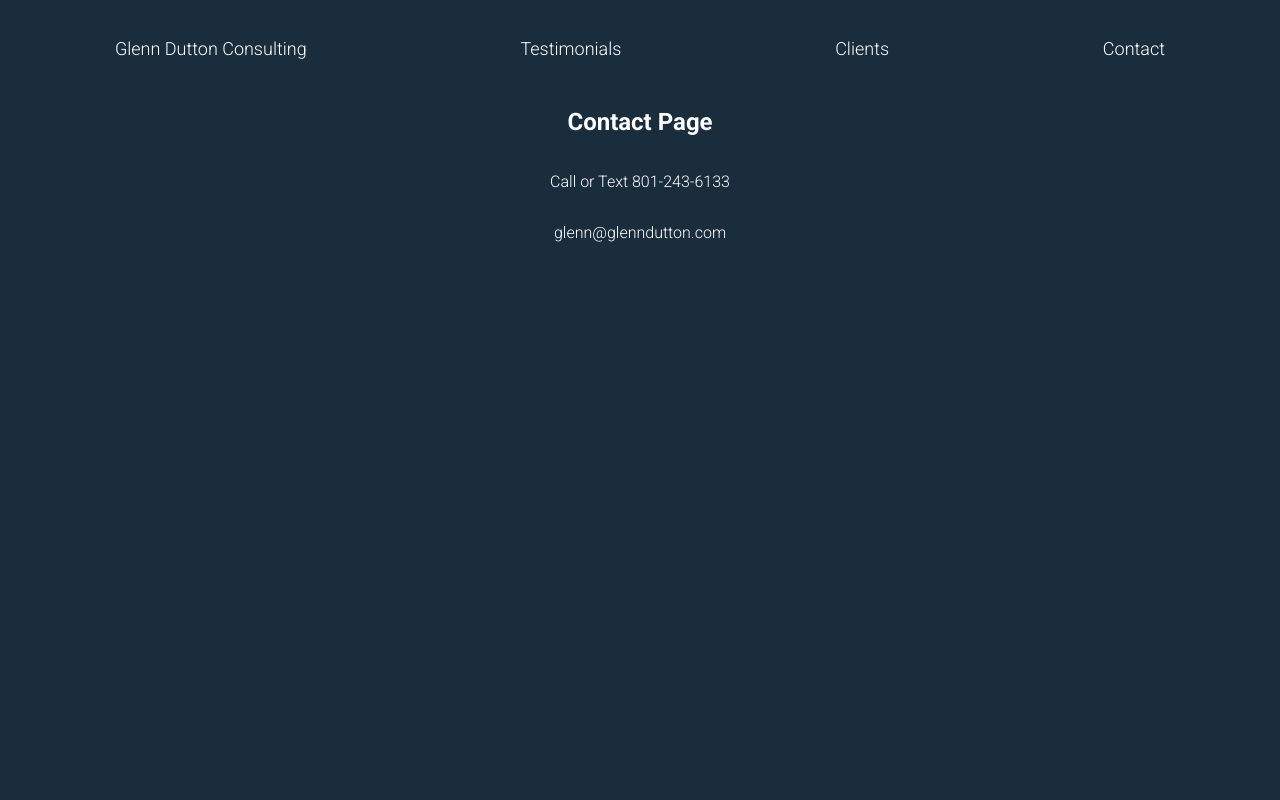
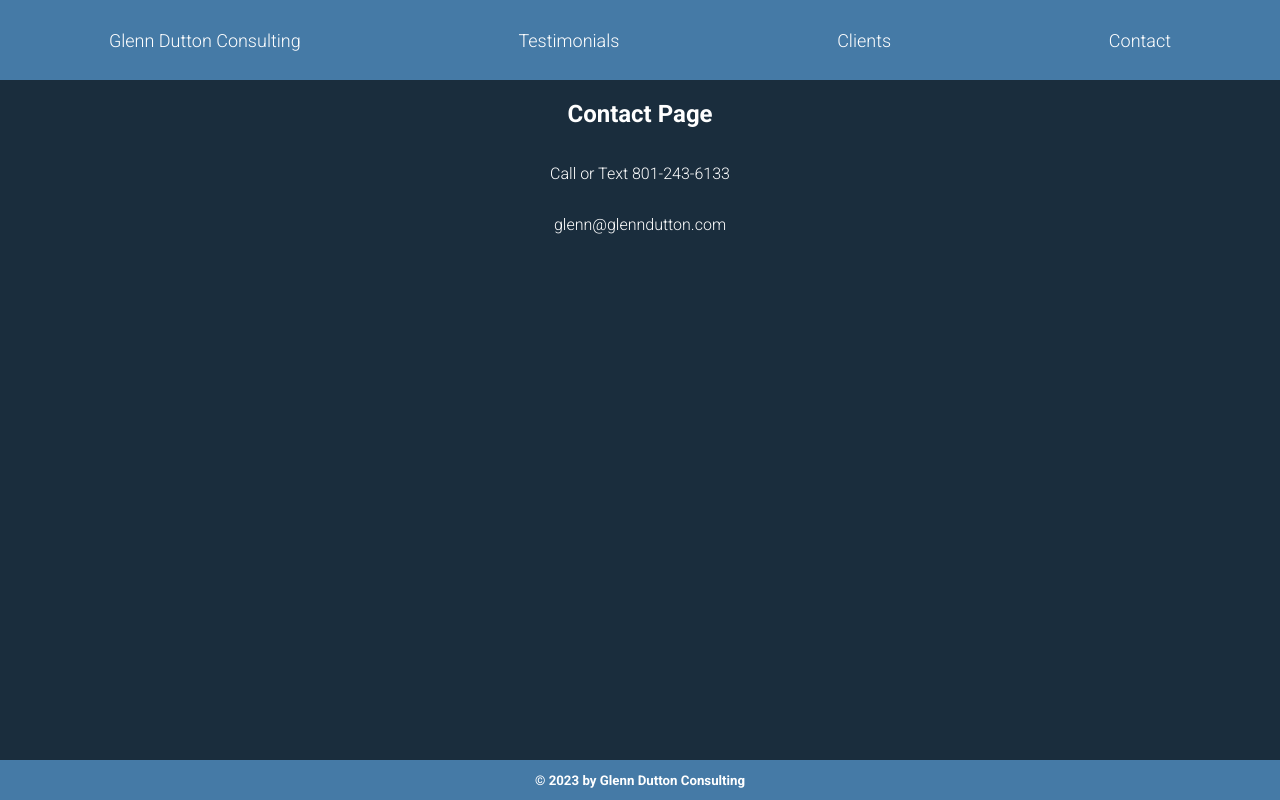
Before and after one commit to brooklynlonghurst/glenndutton, a React (Create React App) app: page /contact in a window 1280 px wide. Built offline with nearby package versions, Linux system fonts and the light colour scheme.

Commit message:
adds footer

```diff
--- a/src/App.css
+++ b/src/App.css
@@ -1,19 +1,32 @@
 body {
   background-color: #1a2d3d;
   color: white;
-  position: relative;
+  margin: 0;
   font-family: 'Roboto', sans-serif;
 }
 
 nav {
+  position: sticky;
   display: flex;
   flex-direction: row;
   justify-content: space-around;
   align-items: center;
   height: 80px;
-  background-color: #1a2d3d;
+  background-color: #457aa6;
   width: 100%;
   font-size: large;
+}
+
+footer {
+  position: absolute;
+  display: flex;
+  flex-direction: column;
+  align-items: center;
+  justify-content: center;
+  bottom: 0;
+  width: 100%;
+  height: 2.5rem;
+  background-color: #457aa6;
 }
 
 .link {
--- a/src/App.js
+++ b/src/App.js
@@ -1,10 +1,11 @@
 import './App.css'
-import { Routes, Switch, Route } from 'react-router-dom'
+import { Routes, Route } from 'react-router-dom'
 import Home from './client/screens/Home';
 import Testimonials from './client/screens/Testimonials';
 import Clients from './client/screens/Clients';
 import Contact from './client/screens/Contact';
 import Header from './client/components/Header';
+import Footer from './client/components/Footer';
 
 function App() {
   return (
@@ -16,6 +17,7 @@ function App() {
             <Route path='/clients' element={<Clients />} />
             <Route path='/contact' element={<Contact />} />
       </Routes>
+      <Footer />
     </div>
   );
 }
--- a/src/client/components/Footer.jsx
+++ b/src/client/components/Footer.jsx
@@ -1,9 +1,13 @@
 import React from 'react'
 
 function Footer() {
-  return (
-    <div>Footer</div>
-  )
+    const date = new Date()
+    const year = date.getFullYear()
+
+    return ( <footer>
+    <h5> © {year} by Glenn Dutton Consulting
+    </h5>
+    </footer>)
 }
 
 export default Footer
```
